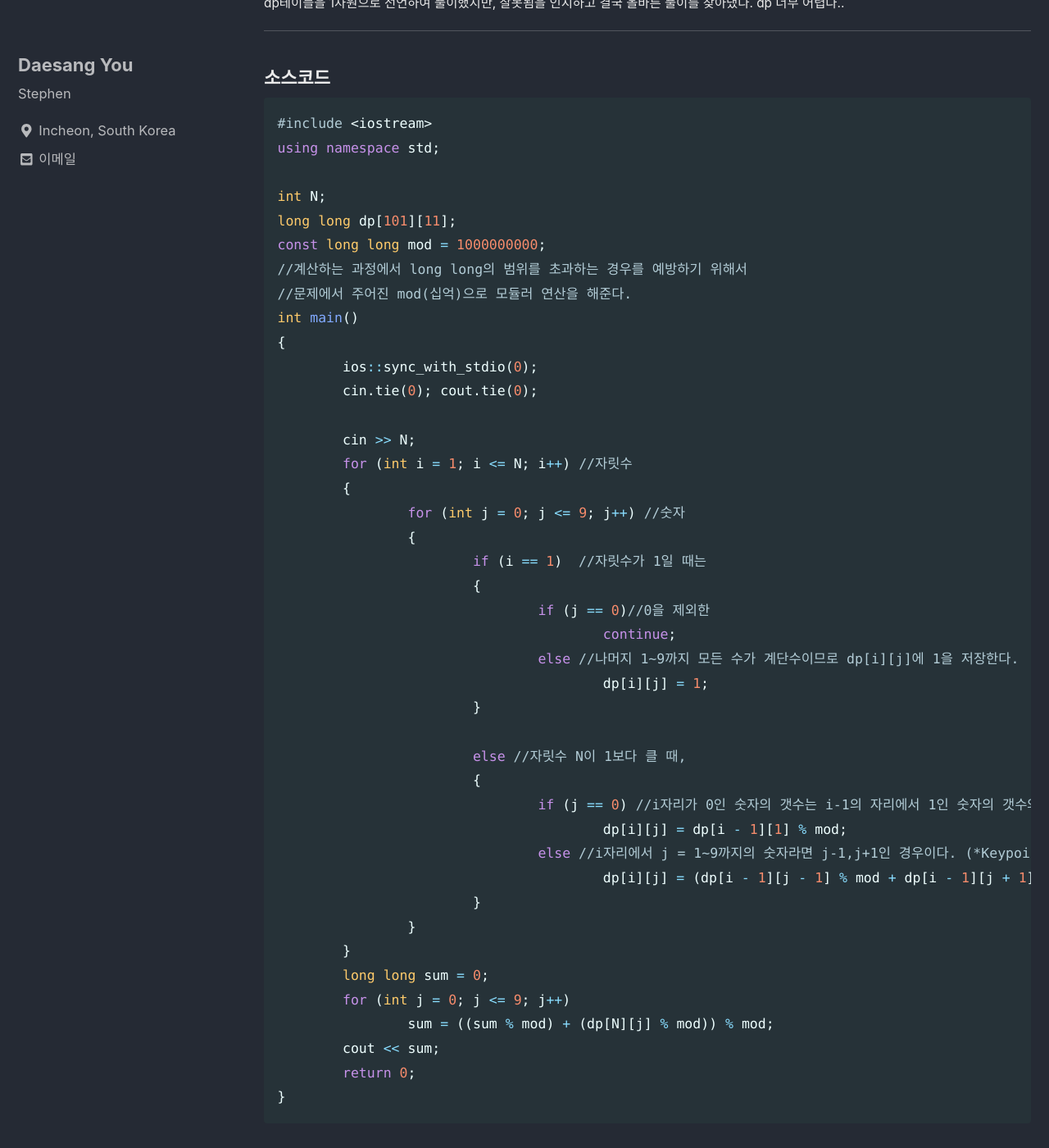
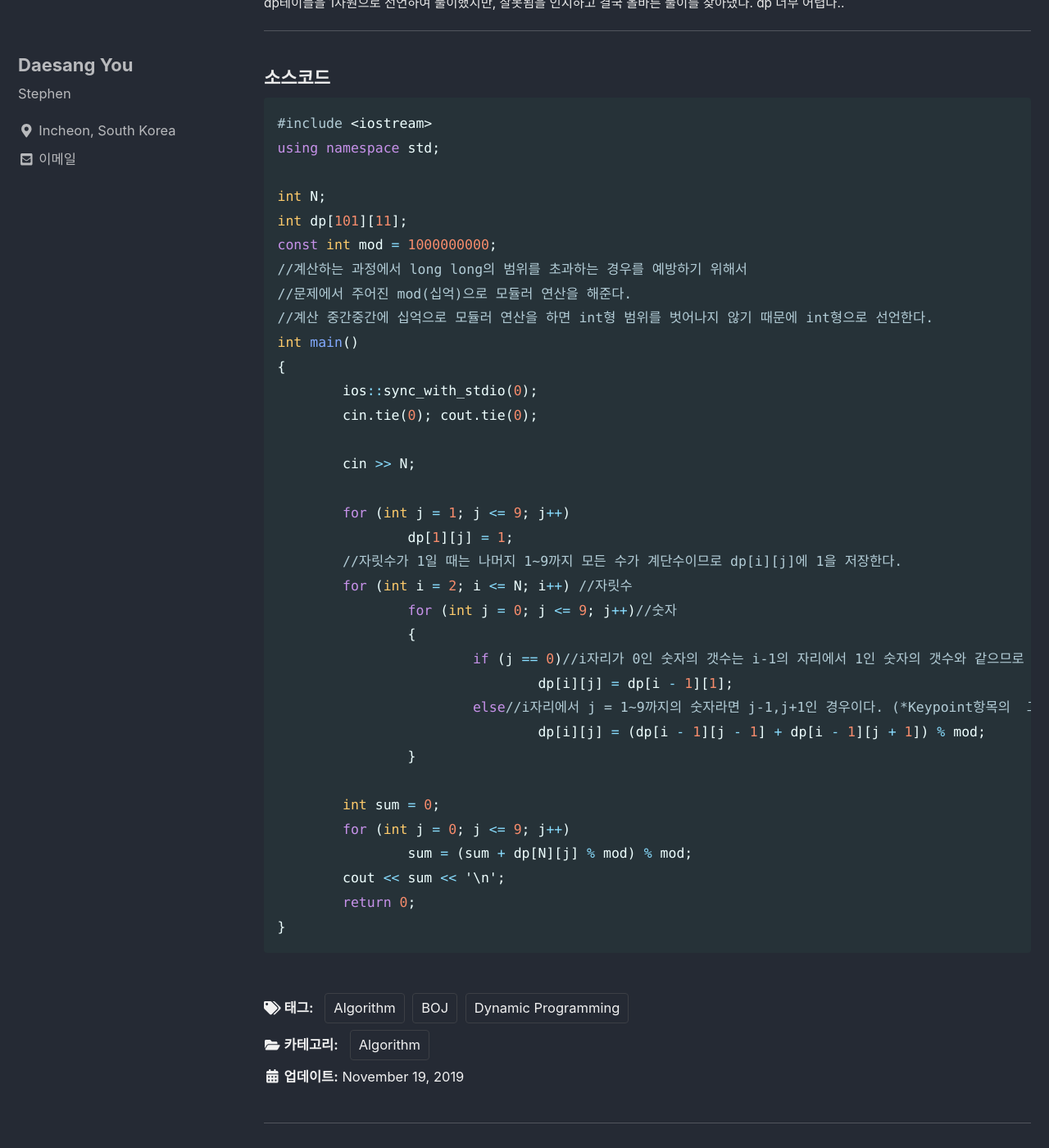
Before and after one commit to eotkd4791/eotkd4791.github.io, a Jekyll site: the page built from _posts/algorithm/2019-11-19-algorithm-BOJ10844.md, in a window 1280 px wide and 1400 px high, scrolled down 1170 px. Shown: the whole window at 82% size. Built offline with Jekyll 4.4.1, drawn with Linux system fonts in a browser that asks for light colours; cached includes are drawn as plain includes; comment, search, counter and statistics services are not loaded.

Commit message:
Update 2019-11-19-algorithm-BOJ10844.md

````diff
--- a/_posts/algorithm/2019-11-19-algorithm-BOJ10844.md
+++ b/_posts/algorithm/2019-11-19-algorithm-BOJ10844.md
@@ -45,41 +45,34 @@ dp테이블을 1차원으로 선언하여 풀이했지만, 잘못됨을 인지
 using namespace std;
 
 int N;
-long long dp[101][11];
-const long long mod = 1000000000;
+int dp[101][11];
+const int mod = 1000000000;
 //계산하는 과정에서 long long의 범위를 초과하는 경우를 예방하기 위해서
 //문제에서 주어진 mod(십억)으로 모듈러 연산을 해준다.
+//계산 중간중간에 십억으로 모듈러 연산을 하면 int형 범위를 벗어나지 않기 때문에 int형으로 선언한다.
 int main()
 {
 	ios::sync_with_stdio(0);
 	cin.tie(0); cout.tie(0);
 
 	cin >> N;
-	for (int i = 1; i <= N; i++) //자릿수
-	{
-		for (int j = 0; j <= 9; j++) //숫자
+
+	for (int j = 1; j <= 9; j++)
+		dp[1][j] = 1;
+ 	//자릿수가 1일 때는 나머지 1~9까지 모든 수가 계단수이므로 dp[i][j]에 1을 저장한다.
+	for (int i = 2; i <= N; i++) //자릿수
+		for (int j = 0; j <= 9; j++)//숫자
 		{
-			if (i == 1)  //자릿수가 1일 때는
-			{
-				if (j == 0)//0을 제외한
-					continue;
-				else //나머지 1~9까지 모든 수가 계단수이므로 dp[i][j]에 1을 저장한다.
-					dp[i][j] = 1;
-			}
+			if (j == 0)//i자리가 0인 숫자의 갯수는 i-1의 자리에서 1인 숫자의 갯수와 같으므로
+				dp[i][j] = dp[i - 1][1];
+			else//i자리에서 j = 1~9까지의 숫자라면 j-1,j+1인 경우이다. (*Keypoint항목의  그림 참고*)
+				dp[i][j] = (dp[i - 1][j - 1] + dp[i - 1][j + 1]) % mod;
+		}
 
-			else //자릿수 N이 1보다 클 때,
-			{
-				if (j == 0) //i자리가 0인 숫자의 갯수는 i-1의 자리에서 1인 숫자의 갯수와 같으므로
-					dp[i][j] = dp[i - 1][1] % mod;
-				else //i자리에서 j = 1~9까지의 숫자라면 j-1,j+1인 경우이다. (*Keypoint항목의  그림 참고*)
-					dp[i][j] = (dp[i - 1][j - 1] % mod + dp[i - 1][j + 1] % mod) % mod;
-			}
-		}
-	}
-	long long sum = 0;
+	int sum = 0;
 	for (int j = 0; j <= 9; j++)
-		sum = ((sum % mod) + (dp[N][j] % mod)) % mod;
-	cout << sum;
+		sum = (sum + dp[N][j] % mod) % mod;
+	cout << sum << '\n';
 	return 0;
 }
 ```
````
